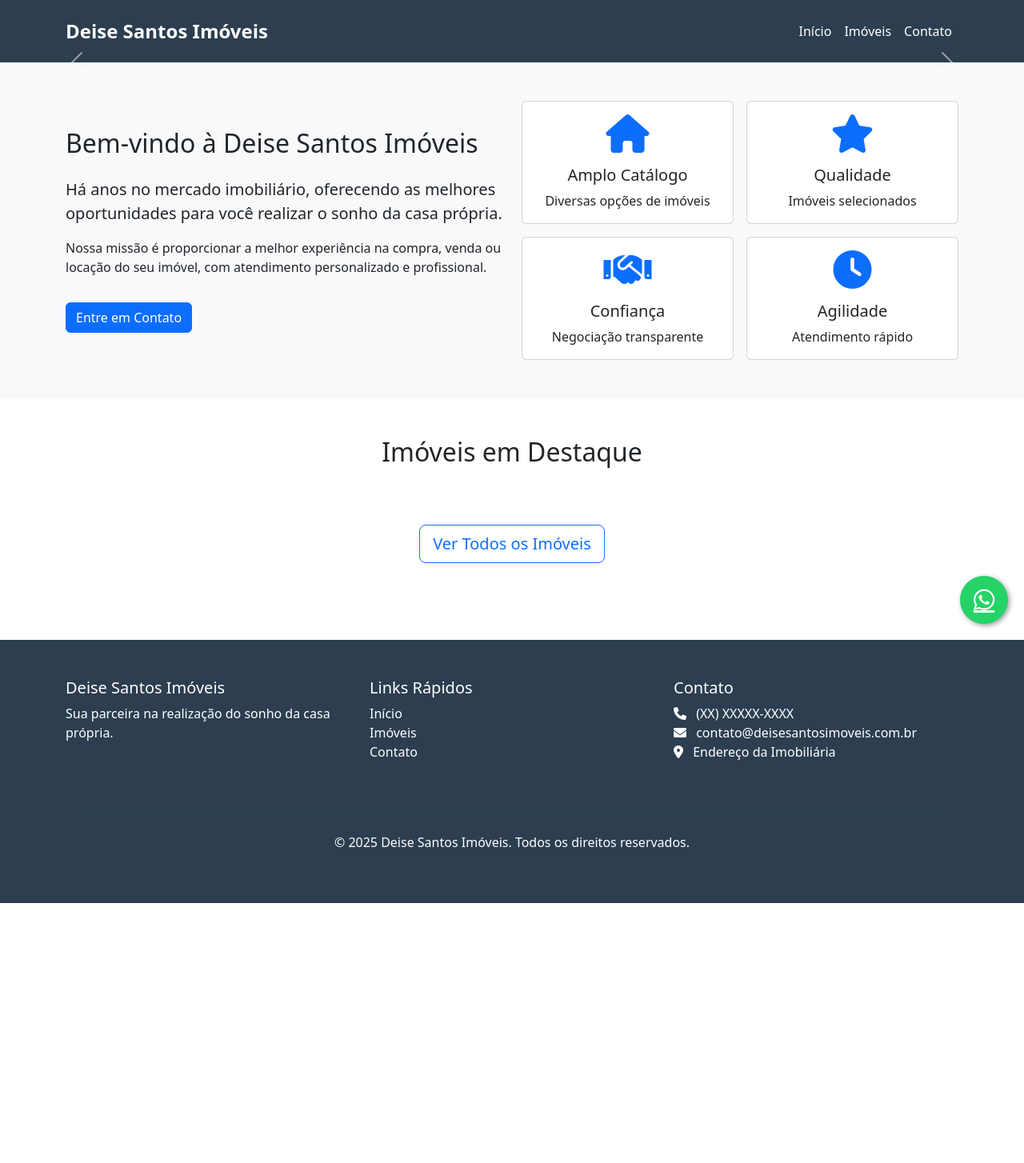
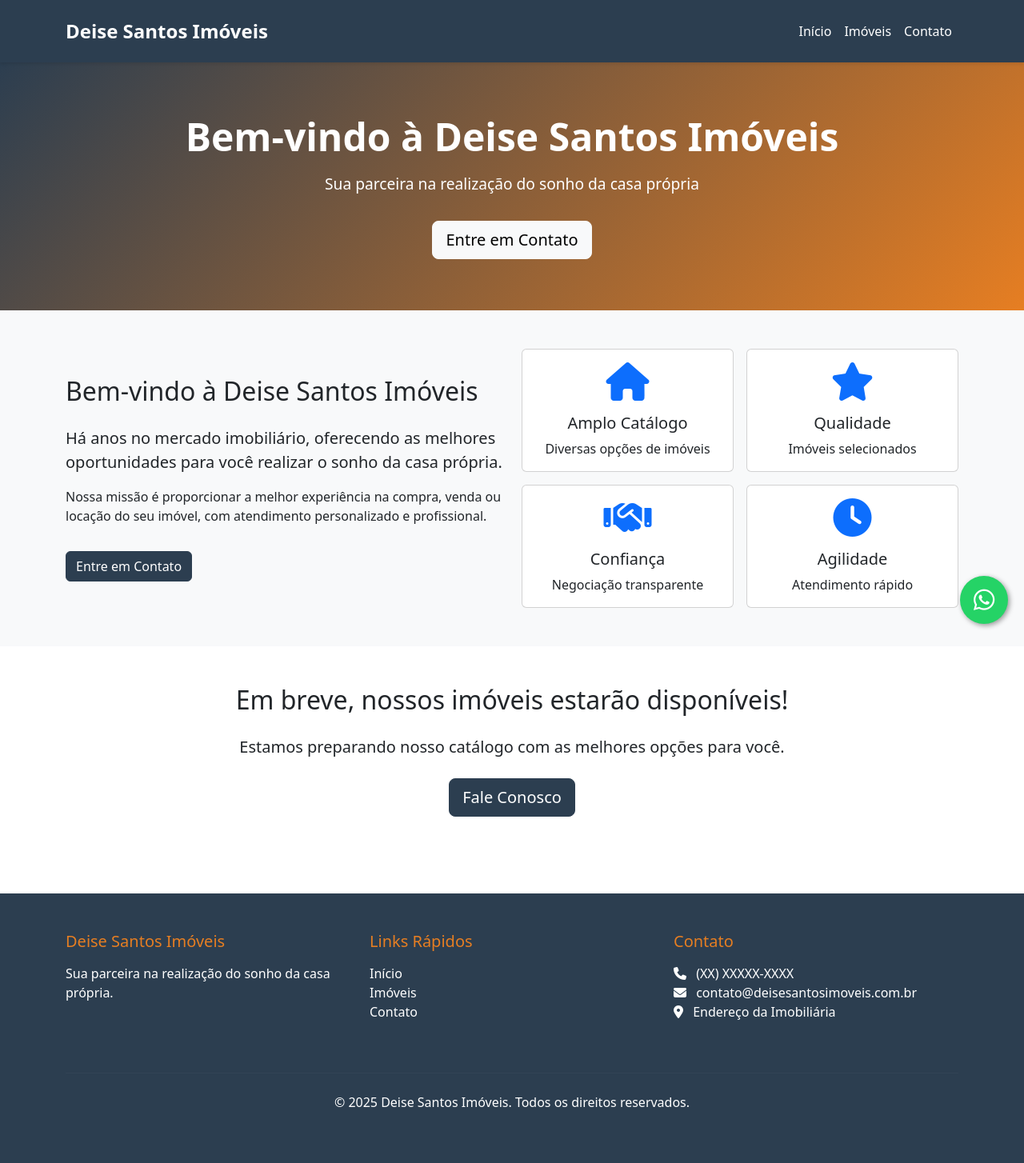
Before and after one commit to DiogodpdSoft/revenda-de-carro, a Django app: page / in a window 1280 px wide. Shown: the whole page at 80% size. Before the commit the page ends 1129 px from the top, so only its background shows below. Run offline with Django 4.2, Linux system fonts and the light colour scheme; data that the repository does not hold is empty.

Commit message:
Ajustes finais: CSS externo, fallback de templates, correção do .env e melhorias gerais

```diff
--- /dev/null
+++ b/static/css/style.css
@@ -0,0 +1,256 @@
+:root {
+    --primary-color: #2c3e50;
+    --secondary-color: #e67e22;
+    --success-color: #27ae60;
+    --warning-color: #f39c12;
+    --danger-color: #e74c3c;
+    --light-color: #ecf0f1;
+    --dark-color: #2c3e50;
+}
+
+/* Navbar */
+.navbar {
+    background-color: var(--primary-color);
+    padding: 1rem 0;
+    box-shadow: 0 2px 4px rgba(0,0,0,0.1);
+}
+
+.navbar-brand {
+    color: #fff !important;
+    font-size: 1.5rem;
+    font-weight: bold;
+}
+
+.nav-link {
+    color: #fff !important;
+    transition: color 0.3s;
+    font-weight: 500;
+}
+
+.nav-link:hover {
+    color: var(--secondary-color) !important;
+}
+
+/* Cards de Imóveis */
+.imovel-card {
+    transition: transform 0.3s, box-shadow 0.3s;
+    height: 100%;
+    border: none;
+    box-shadow: 0 2px 10px rgba(0,0,0,0.1);
+}
+
+.imovel-card:hover {
+    transform: translateY(-5px);
+    box-shadow: 0 5px 20px rgba(0,0,0,0.15);
+}
+
+.imovel-card .card-img-top {
+    height: 200px;
+    object-fit: cover;
+}
+
+.imovel-card .card-body {
+    padding: 1.5rem;
+}
+
+.imovel-card .card-title {
+    color: var(--primary-color);
+    font-weight: bold;
+    margin-bottom: 0.5rem;
+}
+
+.imovel-card .card-text {
+    color: #666;
+    font-size: 0.9rem;
+}
+
+.imovel-card .preco {
+    font-size: 1.2rem;
+    font-weight: bold;
+    color: var(--success-color);
+}
+
+/* Botão WhatsApp flutuante */
+.whatsapp-float {
+    position: fixed;
+    bottom: 20px;
+    right: 20px;
+    background-color: #25d366;
+    color: white;
+    border-radius: 50%;
+    width: 60px;
+    height: 60px;
+    display: flex;
+    align-items: center;
+    justify-content: center;
+    font-size: 30px;
+    box-shadow: 2px 2px 6px rgba(0,0,0,0.4);
+    z-index: 1000;
+    transition: transform 0.3s;
+    text-decoration: none;
+}
+
+.whatsapp-float:hover {
+    transform: scale(1.1);
+    color: white;
+}
+
+/* Footer */
+footer {
+    background-color: var(--primary-color);
+    color: white;
+    padding: 3rem 0;
+    margin-top: auto;
+}
+
+footer a {
+    color: white;
+    text-decoration: none;
+    transition: color 0.3s;
+}
+
+footer a:hover {
+    color: var(--secondary-color);
+}
+
+footer h5 {
+    color: var(--secondary-color);
+    margin-bottom: 1rem;
+}
+
+/* Formulários */
+.form-control:focus {
+    border-color: var(--secondary-color);
+    box-shadow: 0 0 0 0.2rem rgba(230, 126, 34, 0.25);
+}
+
+.btn-primary {
+    background-color: var(--primary-color);
+    border-color: var(--primary-color);
+}
+
+.btn-primary:hover {
+    background-color: var(--secondary-color);
+    border-color: var(--secondary-color);
+}
+
+.btn-secondary {
+    background-color: var(--secondary-color);
+    border-color: var(--secondary-color);
+}
+
+.btn-secondary:hover {
+    background-color: #d35400;
+    border-color: #d35400;
+}
+
+/* Alertas */
+.alert-success {
+    background-color: var(--success-color);
+    border-color: var(--success-color);
+    color: white;
+}
+
+.alert-danger {
+    background-color: var(--danger-color);
+    border-color: var(--danger-color);
+    color: white;
+}
+
+.alert-warning {
+    background-color: var(--warning-color);
+    border-color: var(--warning-color);
+    color: white;
+}
+
+.alert-info {
+    background-color: var(--primary-color);
+    border-color: var(--primary-color);
+    color: white;
+}
+
+/* Hero Section */
+.hero-section {
+    background: linear-gradient(135deg, var(--primary-color) 0%, var(--secondary-color) 100%);
+    color: white;
+    padding: 4rem 0;
+    text-align: center;
+}
+
+.hero-section h1 {
+    font-size: 3rem;
+    font-weight: bold;
+    margin-bottom: 1rem;
+}
+
+.hero-section p {
+    font-size: 1.2rem;
+    margin-bottom: 2rem;
+}
+
+/* Filtros */
+.filtros-section {
+    background-color: var(--light-color);
+    padding: 2rem 0;
+    margin-bottom: 2rem;
+}
+
+.filtros-section .form-control {
+    border-radius: 0.5rem;
+}
+
+/* Responsividade */
+@media (max-width: 768px) {
+    .navbar-brand {
+        font-size: 1.2rem;
+    }
+
+    .hero-section h1 {
+        font-size: 2rem;
+    }
+
+    .hero-section p {
+        font-size: 1rem;
+    }
+
+    .imovel-card .card-img-top {
+        height: 150px;
+    }
+
+    .whatsapp-float {
+        width: 50px;
+        height: 50px;
+        font-size: 25px;
+    }
+}
+
+/* Animações */
+@keyframes fadeIn {
+    from {
+        opacity: 0;
+        transform: translateY(20px);
+    }
+    to {
+        opacity: 1;
+        transform: translateY(0);
+    }
+}
+
+.fade-in {
+    animation: fadeIn 0.6s ease-out;
+}
+
+/* Loading */
+.loading {
+    display: inline-block;
+    width: 20px;
+    height: 20px;
+    border: 3px solid rgba(255,255,255,.3);
+    border-radius: 50%;
+    border-top-color: #fff;
+    animation: spin 1s ease-in-out infinite;
+}
+
+@keyframes spin {
+    to { transform: rotate(360deg); }
+}
--- a/templates/base.html
+++ b/templates/base.html
@@ -1,3 +1,4 @@
+{% load static %}
 <!DOCTYPE html>
 <html lang="pt-br">
 <head>
@@ -9,98 +10,11 @@
     <link href="https://cdn.jsdelivr.net/npm/bootstrap@5.3.0/dist/css/bootstrap.min.css" rel="stylesheet">
 
     <!-- Font Awesome -->
-    <link rel="stylesheet" href="https://cdnjs.cloudflare.com/ajax/libs/font-awesome/6.0.0/css/all.min.css">
+    <link rel="stylesheet" href="https://cdnjs.cloudflare.com/ajax/libs/font-awesome/6.4.0/css/all.min.css">
 
     <!-- Estilos personalizados -->
-    <style>
-        :root {
-            --primary-color: #2c3e50;
-            --secondary-color: #e67e22;
-        }
+    <link rel="stylesheet" href="{% static 'css/style.css' %}">
 
-        /* Navbar */
-        .navbar {
-            background-color: var(--primary-color);
-            padding: 1rem 0;
-        }
-
-        .navbar-brand {
-            color: #fff !important;
-            font-size: 1.5rem;
-            font-weight: bold;
-        }
-
-        .nav-link {
-            color: #fff !important;
-            transition: color 0.3s;
-        }
-
-        .nav-link:hover {
-            color: var(--secondary-color) !important;
-        }
-
-        /* Cards de Imóveis */
-        .imovel-card {
-            transition: transform 0.3s;
-            height: 100%;
-        }
-
-        .imovel-card:hover {
-            transform: translateY(-5px);
-        }
-
-        .imovel-card .card-img-top {
-            height: 200px;
-            object-fit: cover;
-        }
-
-        /* Botão WhatsApp flutuante */
-        .whatsapp-float {
-            position: fixed;
-            bottom: 20px;
-            right: 20px;
-            background-color: #25d366;
-            color: white;
-            border-radius: 50%;
-            width: 60px;
-            height: 60px;
-            display: flex;
-            align-items: center;
-            justify-content: center;
-            font-size: 30px;
-            box-shadow: 2px 2px 6px rgba(0,0,0,0.4);
-            z-index: 1000;
-            transition: transform 0.3s;
-        }
-
-        .whatsapp-float:hover {
-            transform: scale(1.1);
-            color: white;
-        }
-
-        /* Footer */
-        footer {
-            background-color: var(--primary-color);
-            color: white;
-            padding: 3rem 0;
-        }
-
-        footer a {
-            color: white;
-            text-decoration: none;
-        }
-
-        footer a:hover {
-            color: var(--secondary-color);
-        }
-
-        /* Responsividade */
-        @media (max-width: 768px) {
-            .navbar-brand {
-                font-size: 1.2rem;
-            }
-        }
-    </style>
     {% block extra_css %}{% endblock %}
 </head>
 <body>
--- a/templates/imoveis/home.html
+++ b/templates/imoveis/home.html
@@ -4,6 +4,7 @@
 
 {% block content %}
 <!-- Banner Rotativo -->
+{% if imoveis_destaque %}
 <div id="bannerCarousel" class="carousel slide" data-bs-ride="carousel">
     <div class="carousel-inner">
         {% for imovel in imoveis_destaque|slice:":3" %}
@@ -27,6 +28,16 @@
         <span class="carousel-control-next-icon"></span>
     </button>
 </div>
+{% else %}
+<!-- Hero Section quando não há imóveis -->
+<div class="hero-section">
+    <div class="container">
+        <h1>Bem-vindo à Deise Santos Imóveis</h1>
+        <p class="lead">Sua parceira na realização do sonho da casa própria</p>
+        <a href="{% url 'contato:contato' %}" class="btn btn-light btn-lg">Entre em Contato</a>
+    </div>
+</div>
+{% endif %}
 
 <!-- Seção Institucional -->
 <section class="py-5 bg-light">
@@ -75,6 +86,7 @@
 </section>
 
 <!-- Imóveis em Destaque -->
+{% if imoveis_destaque %}
 <section class="py-5">
     <div class="container">
         <h2 class="text-center mb-5">Imóveis em Destaque</h2>
@@ -108,4 +120,14 @@
         </div>
     </div>
 </section>
+{% else %}
+<!-- Seção quando não há imóveis -->
+<section class="py-5">
+    <div class="container text-center">
+        <h2 class="mb-4">Em breve, nossos imóveis estarão disponíveis!</h2>
+        <p class="lead mb-4">Estamos preparando nosso catálogo com as melhores opções para você.</p>
+        <a href="{% url 'contato:contato' %}" class="btn btn-primary btn-lg">Fale Conosco</a>
+    </div>
+</section>
+{% endif %}
 {% endblock %}
```
Also changed, not shown: core/settings.py (+6 -3 lines), 1 other file.
